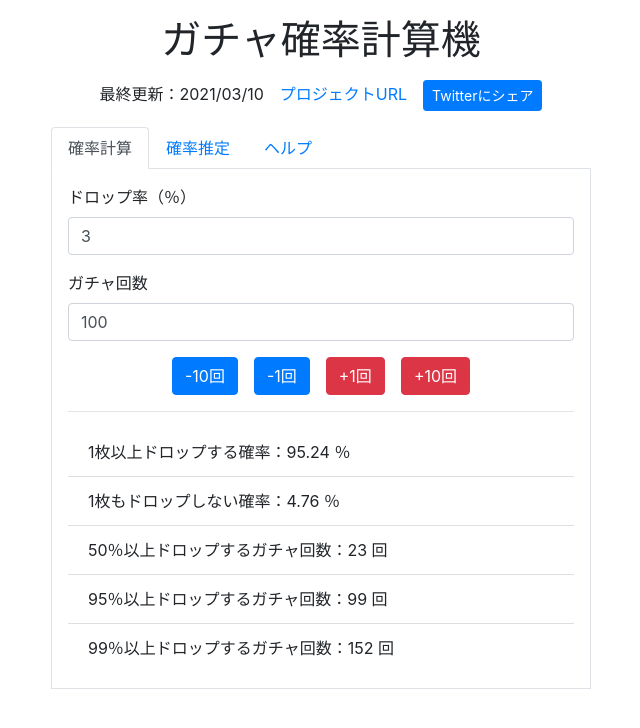
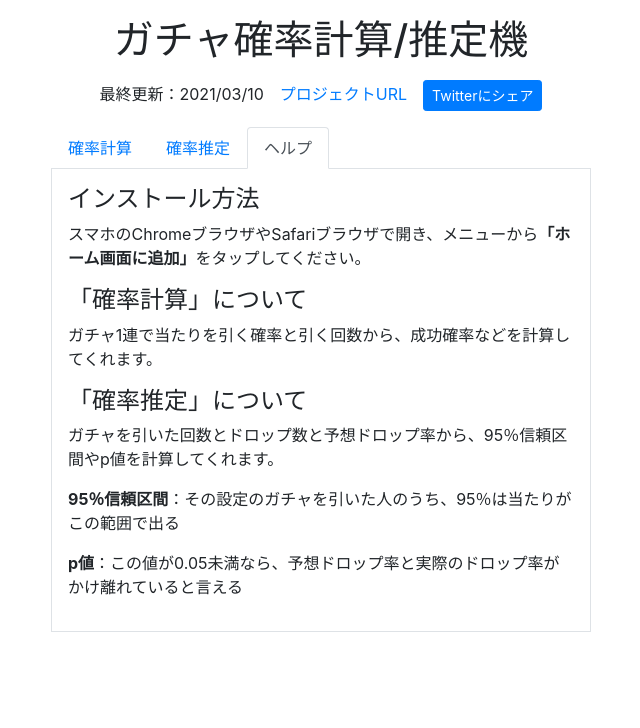
Before and after one commit to YSRKEN/CalcGachaProbTool, a React (Create React App) app in the folder gacha-prob-calculator/: page / in a window 1280 px wide. Shown: the top 728 px of the page, without its empty margins (319-959 px from the left). Built offline with nearby package versions, Linux system fonts and the light colour scheme.

Commit message:
[add] ヘルプページを追加した

```diff
--- a/gacha-prob-calculator/src/App.tsx
+++ b/gacha-prob-calculator/src/App.tsx
@@ -23,7 +23,7 @@ const App: React.FC = () => {
       </Row>
       <Row className="mt-3 justify-content-md-center">
         <Col md={6}>
-          <Tabs defaultActiveKey="calc" id="main-tab" transition={false}>
+          <Tabs defaultActiveKey="help" id="main-tab" transition={false}>
             <Tab className="border-bottom border-left border-right p-3" eventKey="calc" title="確率計算">
               <CalcProbContext.Provider value={useCalcProbStore()}>
                 <CalcProb />
@@ -35,12 +35,19 @@ const App: React.FC = () => {
               </TestProbContext.Provider>
             </Tab>
             <Tab className="border-bottom border-left border-right p-3" eventKey="help" title="ヘルプ">
-              ccc
+              <h4>インストール方法</h4>
+              <p>スマホのChromeブラウザやSafariブラウザで開き、メニューから<strong>「ホーム画面に追加」</strong>をタップしてください。</p>
+              <h4>「確率計算」について</h4>
+              <p>ガチャ1連で当たりを引く確率と引く回数から、成功確率などを計算してくれます。</p>
+              <h4>「確率推定」について</h4>
+              <p>ガチャを引いた回数とドロップ数と予想ドロップ率から、95％信頼区間やp値を計算してくれます。</p>
+              <p><strong>95％信頼区間</strong>：その設定のガチャを引いた人のうち、95％は当たりがこの範囲で出る</p>
+              <p><strong>p値</strong>：この値が0.05未満なら、予想ドロップ率と実際のドロップ率がかけ離れていると言える</p>
             </Tab>
           </Tabs>
         </Col>
       </Row>
-    </Container>
+    </Container >
   );
 }
 
--- a/gacha-prob-calculator/src/constant/other.ts
+++ b/gacha-prob-calculator/src/constant/other.ts
@@ -1,6 +1,6 @@
 import Decimal from "decimal.js";
 
-export const APP_TITLE = 'ガチャ確率計算機';
+export const APP_TITLE = 'ガチャ確率計算/推定機';
 export const LAST_UP_DATE = '2021/03/10';
 export const PROJECT_URL = 'https://github.com/YSRKEN/CalcGachaProbTool/tree/develop';
 export const APP_URL = 'https://new-calc-gacha-prob-tool.firebaseapp.com/';
```
